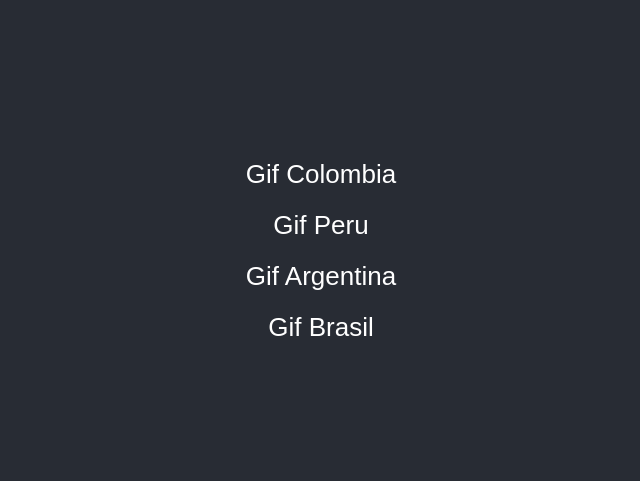
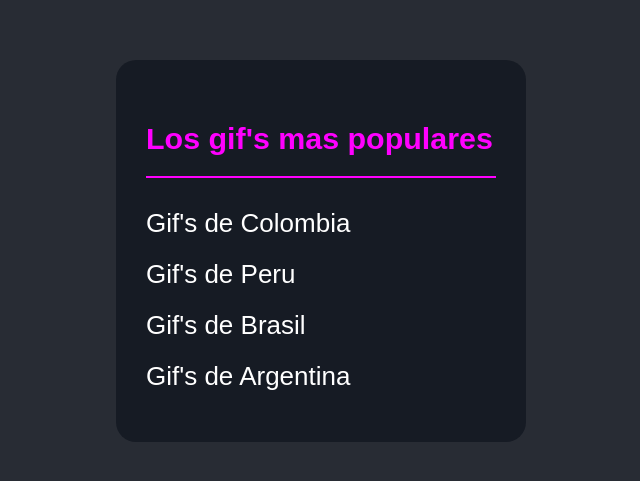
Before and after one commit to CarlosEspinosa88/giffy, a React (Create React App) app: page / in a window 1280 px wide. Shown: the part 149-630 px from the top of the page, without its empty margins (319-959 px from the left). Built offline with nearby package versions, Linux system fonts and the light colour scheme.

Commit message:
Edit home page and other styles

```diff
--- a/src/App.js
+++ b/src/App.js
@@ -1,7 +1,12 @@
 import React from 'react';
 import ListOfGifs from './components/ListOfGifs';
+import Home from './pages/Home';
+import Detail from './pages/Detail';
 import styled from 'styled-components';
-import { Route, Link as Anchor } from "wouter";
+import {
+  Route,
+  // Link as Anchor
+} from "wouter";
 
 const Container = styled.div`
   font-family: 'Barlow Semi Condensed', sans-serif;
@@ -17,24 +22,26 @@
   color: white
 `
 
-const Link = styled(Anchor)`
-  color: white;
-  text-decoration: none;
-  padding-bottom: 10px;
-  padding-top: 10px;
-
-`
 
 function App() {
   return (
     <Container>
+      {/* <Link to='/'>Home</Link>
       <Link to='/gif/Colombia'>Gif Colombia</Link>
       <Link to='/gif/Peru'>Gif Peru</Link>
       <Link to='/gif/Argentina'>Gif Argentina</Link>
-      <Link to='/gif/Brasil'>Gif Brasil</Link>
+      <Link to='/gif/Brasil'>Gif Brasil</Link> */}
+      <Route
+        component={Home}
+        path="/"
+      />
       <Route
         component={ListOfGifs}
         path="/gif/:keyword"
+      />
+      <Route
+        component={Detail}
+        path="/gif/:id"
       />
     </Container>
   )
--- a/src/components/ListOfGifs.js
+++ b/src/components/ListOfGifs.js
@@ -9,10 +9,9 @@
 `
 
 export default function ListOfGifs({ params }) {
+  const [loading, setLoading] = useState(false)
   const [gifs, setGifs] = useState([])
-  const [loading, setLoading] = useState(false)
   const { keyword } = params
-  console.log(keyword)
 
   useEffect(function() {
     setLoading(true)
@@ -22,7 +21,7 @@
         setGifs(giffs)
         setTimeout(() => {
           setLoading(false)
-        }, 5000)
+        }, 3000)
       })
   }, [keyword])
 
--- a/src/index.css
+++ b/src/index.css
@@ -1,3 +1,4 @@
 body {
-  margin: 0
+  margin: 0;
+  background-color: #282c34;
 }
--- /dev/null
+++ b/src/pages/Detail/index.js
@@ -0,0 +1,9 @@
+import React from 'react'
+
+export default function Detail() {
+  return (
+    <div>
+
+    </div>
+  )
+}
--- /dev/null
+++ b/src/pages/Home/index.js
@@ -0,0 +1,50 @@
+import React from 'react';
+import styled from 'styled-components';
+import { Link as Anchor } from "wouter";
+
+const Link = styled(Anchor)`
+  color: white;
+  text-decoration: none;
+  padding-bottom: 10px;
+  padding-top: 10px;
+`
+
+const ListItem = styled.li`
+  list-style: none;
+  padding-bottom: 20px;
+`
+
+const Subtitle = styled.h3`
+  color: magenta;
+  padding-bottom: 20px;
+  border-bottom: 2px solid;
+`
+const ContainerHome = styled.div`
+  text-align: left;
+  width: 350px;
+  background-color: #161b24;
+  padding: 30px;
+  border-radius: 20px;
+`
+
+const GIFS_POPULARES = [
+  "Colombia",
+  "Peru",
+  "Brasil",
+  "Argentina"
+]
+
+export default function Home() {
+  return (
+    <ContainerHome>
+      <Subtitle>Los gif's mas populares</Subtitle>
+      {GIFS_POPULARES.map((gifPolular) => (
+        <ListItem key={gifPolular}>
+          <Link to={`/gif/${gifPolular}`}>
+            Gif's de {gifPolular}
+          </Link>
+        </ListItem>
+      ))}
+    </ContainerHome>
+  )
+}
```
